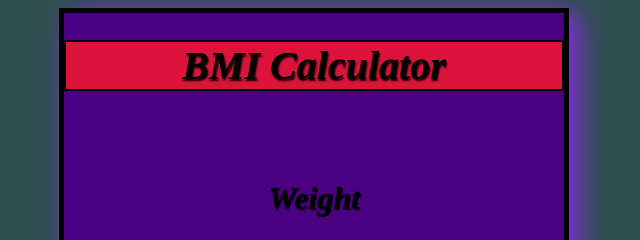
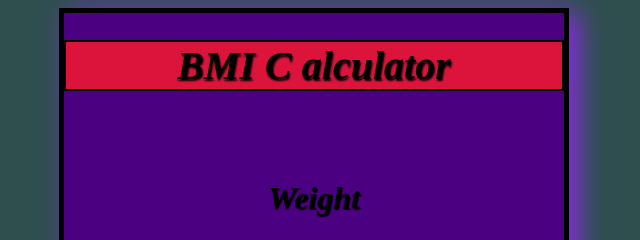
Before and after one commit to gurusaran17/BMI-CALCULATOR, a plain HTML site: page index.html in a window 1280 px wide. Shown: the top 240 px of the page, 326-966 px from the left. Drawn offline with Linux system fonts and the light colour scheme.

Commit message:
Update index.html

```diff
--- a/index.html
+++ b/index.html
@@ -8,7 +8,7 @@
     <body id="body">
 
         <div class = "mydiv">
-        <h1 id="title">BMI Calculator</h1>
+        <h1 id="title">BMI C alculator</h1>
         <br><br>
 
         <h2 id = "weight">Weight</h2>
```
